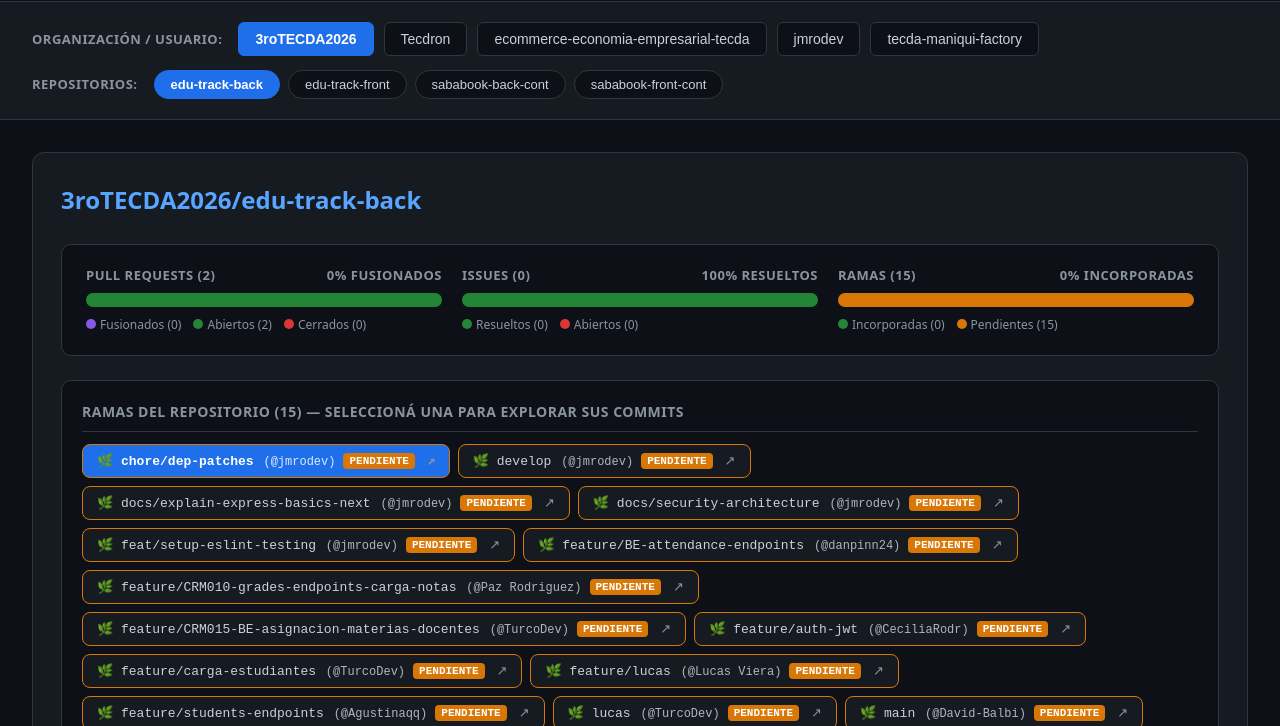
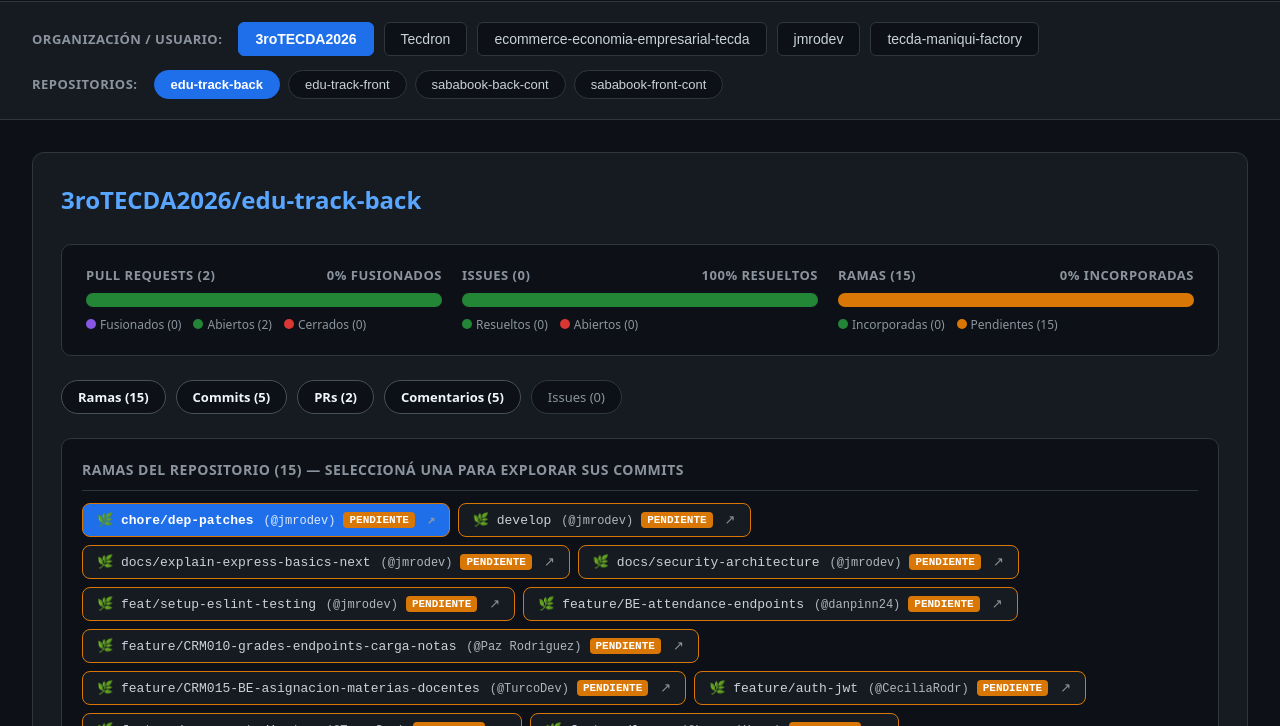
Before and after one commit to jmrodev/github-service-status, a plain HTML site: page index.html in a window 1280 px wide. Shown: the part 74-800 px from the top of the page. Drawn offline with Linux system fonts and the light colour scheme.

Commit message:
feat: activate counter pills with smooth scroll navigation to specific repo sections

```diff
--- a/index.html
+++ b/index.html
@@ -21,6 +21,7 @@
       --badge-default: #1f6feb;
     }
     * { box-sizing: border-box; }
+    html { scroll-behavior: smooth; }
     body {
       margin: 0;
       background: var(--bg);
@@ -137,6 +138,22 @@
     .chart-legend { display: flex; gap: 12px; font-size: 12px; flex-wrap: wrap; color: var(--text-muted); }
     .legend-dot { display: inline-block; width: 10px; height: 10px; border-radius: 50%; margin-right: 4px; }
 
+    .counters-row { display: flex; gap: 10px; flex-wrap: wrap; }
+    .counter-pill {
+      background: var(--bg);
+      border: 1px solid var(--border);
+      border-radius: 18px;
+      padding: 6px 16px;
+      font-size: 13px;
+      color: var(--text-muted);
+      cursor: pointer;
+      user-select: none;
+      transition: all 0.15s ease;
+    }
+    .counter-pill:hover { border-color: var(--accent); color: #fff; }
+    .counter-pill.has-items { color: #f0f6fc; border-color: #484f58; font-weight: 600; }
+    .counter-pill.active { background: var(--btn-active); border-color: var(--btn-active); color: #fff; font-weight: 700; }
+
     .sections-grid {
       display: grid;
       grid-template-columns: repeat(auto-fit, minmax(500px, 1fr));
@@ -151,6 +168,7 @@
       display: flex;
       flex-direction: column;
       gap: 12px;
+      scroll-margin-top: 180px;
     }
     .section-title { font-weight: 700; font-size: 14px; color: var(--text-muted); text-transform: uppercase; letter-spacing: 0.5px; display: flex; justify-content: space-between; align-items: center; border-bottom: 1px solid var(--border); padding-bottom: 8px; }
 
@@ -349,6 +367,13 @@
       }
     }
 
+    function scrollToSection(card, sectionClass) {
+      const targetEl = card.querySelector('.' + sectionClass);
+      if (targetEl) {
+        targetEl.scrollIntoView({ behavior: 'smooth', block: 'start' });
+      }
+    }
+
     function render() {
       const main = document.getElementById('main-content');
       main.innerHTML = '';
@@ -399,7 +424,6 @@
 
           <!-- DASHBOARD GRÁFICO DE BARRAS DE PROGRESO -->
           <div class="graphic-dashboard">
-            <!-- GRÁFICO PRs -->
             <div class="chart-box">
               <div class="chart-title">
                 <span>Pull Requests (${prs.length})</span>
@@ -417,7 +441,6 @@
               </div>
             </div>
 
-            <!-- GRÁFICO ISSUES -->
             <div class="chart-box">
               <div class="chart-title">
                 <span>Issues (${issues.length})</span>
@@ -433,7 +456,6 @@
               </div>
             </div>
 
-            <!-- GRÁFICO RAMAS -->
             <div class="chart-box">
               <div class="chart-title">
                 <span>Ramas (${branches.length})</span>
@@ -450,8 +472,17 @@
             </div>
           </div>
 
-          <!-- SECCIÓN DE RAMAS (ANCHO COMPLETO) -->
-          <div class="section">
+          <!-- PASTILLAS INTERACTIVAS (NAVEGACIÓN DIRECTA A SECCIÓN) -->
+          <div class="counters-row">
+            <span class="counter-pill ${branches.length ? 'has-items' : ''}" data-nav="sec-branches">Ramas (${branches.length})</span>
+            <span class="counter-pill ${commits.length ? 'has-items' : ''}" data-nav="sec-commits">Commits (${commits.length})</span>
+            <span class="counter-pill ${prs.length ? 'has-items' : ''}" data-nav="sec-prs">PRs (${prs.length})</span>
+            <span class="counter-pill ${comments.length ? 'has-items' : ''}" data-nav="sec-comments">Comentarios (${comments.length})</span>
+            <span class="counter-pill ${issues.length ? 'has-items' : ''}" data-nav="sec-issues">Issues (${issues.length})</span>
+          </div>
+
+          <!-- SECCIÓN DE RAMAS -->
+          <div class="section sec-branches">
             <div class="section-title">Ramas del Repositorio (${branches.length}) — Seleccioná una para explorar sus commits</div>
             ${branches.length ? `
               <div class="branches-wrap">
@@ -484,7 +515,7 @@
             <!-- COLUMNA IZQUIERDA: COMMITS & PRS -->
             <div style="display: flex; flex-direction: column; gap: 24px;">
               <!-- COMMITS -->
-              <div class="section">
+              <div class="section sec-commits">
                 <div class="section-title">
                   Historial de Commits en <span class="branch-label">[${escapeHtml(currentBranchName)}]</span> (${commits.length})
                 </div>
@@ -494,7 +525,7 @@
               </div>
 
               <!-- PULL REQUESTS -->
-              <div class="section">
+              <div class="section sec-prs">
                 <div class="section-title">Historial de Pull Requests (${prs.length})</div>
                 ${prs.length ? prs.map(p => `
                   <div class="list-item">
@@ -509,7 +540,7 @@
             <!-- COLUMNA DERECHA: COMENTARIOS & ISSUES -->
             <div style="display: flex; flex-direction: column; gap: 24px;">
               <!-- COMENTARIOS -->
-              <div class="section">
+              <div class="section sec-comments">
                 <div class="section-title">Historial de Comentarios en PRs (${comments.length})</div>
                 ${comments.length ? comments.map(c => `
                   <div class="comment-box">
@@ -523,7 +554,7 @@
               </div>
 
               <!-- ISSUES -->
-              <div class="section">
+              <div class="section sec-issues">
                 <div class="section-title">Historial de Issues (${issues.length})</div>
                 ${issues.length ? issues.map(i => `
                   <div class="list-item">
@@ -536,6 +567,17 @@
             </div>
           </div>
         `;
+
+        // Interactive counter pills click navigation
+        card.querySelectorAll('.counter-pill').forEach(pill => {
+          pill.addEventListener('click', () => {
+            const secNav = pill.dataset.nav;
+            if (secNav) {
+              card.querySelectorAll('.counter-pill').forEach(p => p.classList.toggle('active', p === pill));
+              scrollToSection(card, secNav);
+            }
+          });
+        });
 
         // Branch selector click handler
         card.querySelectorAll('.branch-btn').forEach(btn => {
```
